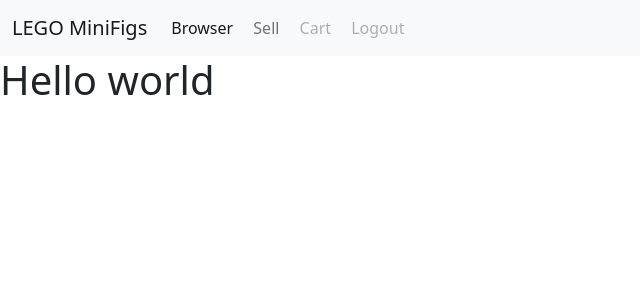
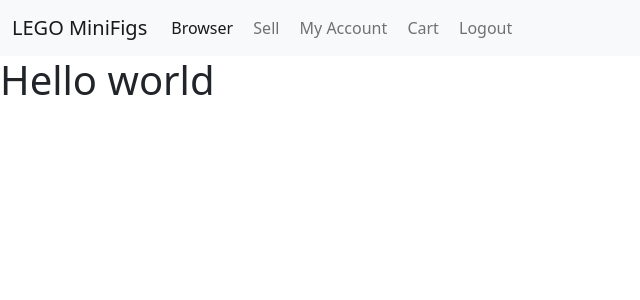
Before and after one commit to Tracylu2015/lego-mini-figs, a Flask app: page / in a window 1280 px wide. Shown: the top 300 px of the page, without its empty margins (0-640 px from the left). Run offline with Flask 2, Linux system fonts and the light colour scheme; the visitor is signed in with stand-in values (Sample User, id 1); parts of the project's set-up code (start-up, migrations or seed data) failed here and were passed over.

Commit message:
add href in base and add my account for register user

```diff
--- a/miniFig_app/routes.py
+++ b/miniFig_app/routes.py
@@ -7,14 +7,13 @@ from miniFig_app.models.user import User
 
 bcrypt = Bcrypt(app)
 
-@app.route('/')
-@app.route('/index')
-@login_required
-def index():
-    return render_template('index.html')
+# @app.route('/add_to_cart')
+# @login_required
+# def index():
+#     return render_template('index.html')
 
 @app.route('/')
-def mainroute():
+def index():
     return render_template('index.html')
 
 
@@ -44,7 +43,7 @@ def register():
         db.session.commit()
         login_user(user)
         flash('Congratulations, you are now a registered user!')
-        return redirect(url_for('login'))
+        return redirect(url_for('index'))
     return render_template('register.html', title='Register', form=form)
 
 @app.route('/logout')
--- a/miniFig_app/templates/base.html
+++ b/miniFig_app/templates/base.html
@@ -1,64 +1,60 @@
 <!DOCTYPE html>
 <html lang="en">
+
 <head>
   <meta charset="UTF-8" />
   <meta http-equiv="X-UA-Compatible" content="IE=edge" />
   <meta name="viewport" content="width=device-width, initial-scale=1.0" />
-    <link href='https://cdn.jsdelivr.net/npm/bootstrap@5.1.1/dist/css/bootstrap.min.css' rel='stylesheet' integrity='sha384-F3w7mX95PdgyTmZZMECAngseQB83DfGTowi0iMjiWaeVhAn4FJkqJByhZMI3AhiU' crossorigin='anonymous'>
+  <link href='https://cdn.jsdelivr.net/npm/bootstrap@5.1.1/dist/css/bootstrap.min.css' rel='stylesheet'
+    integrity='sha384-F3w7mX95PdgyTmZZMECAngseQB83DfGTowi0iMjiWaeVhAn4FJkqJByhZMI3AhiU' crossorigin='anonymous'>
   <title>{% block title %}Amazing MiniFigs{% endblock %}</title>
 </head>
+
 <body>
   <nav class="navbar navbar-expand-lg navbar-light bg-light">
     <div class="container-fluid">
-            <a class="navbar-brand" href="#">LEGO MiniFigs</a>
-            <button
-              class="navbar-toggler"
-              type="button"
-              data-bs-toggle="collapse"
-              data-bs-target="#navbarNav"
-              aria-controls="navbarNav"
-              aria-expanded="false"
-              aria-label="Toggle navigation"
-            >
+      <a href='/' class="navbar-brand" href="#">LEGO MiniFigs</a>
+      <button class="navbar-toggler" type="button" data-bs-toggle="collapse" data-bs-target="#navbarNav"
+        aria-controls="navbarNav" aria-expanded="false" aria-label="Toggle navigation">
         <span class="navbar-toggler-icon"></span>
       </button>
       <div class="collapse navbar-collapse" id="navbarNav">
         <ul class="navbar-nav">
           <li class="nav-item">
-                  <a class="nav-link active" aria-current="page" href="#"
-                    >Browser
+            <a class="nav-link active" aria-current="page" href="#">Browser
               <img src="" alt="" />
             </a>
           </li>
           <li class="nav-item">
-                  <a class="nav-link" href="#"
-                    >Sell
+            <a class="nav-link" href="#">Sell
               <img src="" alt="" />
             </a>
           </li>
           {% if not current_user.is_authenticated %}
           <li class="nav-item">
-                  <a class="nav-link" href="#"
-                    >Register
+            <a href='/register' class="nav-link">Register
               <img src="" alt="" />
             </a>
           </li>
           <li class="nav-item">
-                  <a class="nav-link" href="#"
-                    >Login
+            <a href='/login' class="nav-link">Login
+              <img src="" alt="" />
+            </a>
+          </li>
+          {% else %}
+          <li class="nav-item">
+            <a href='/user_account' class="nav-link">My Account
               <img src="" alt="" />
             </a>
           </li>
           {% endif %}
           <li class="nav-item">
-                  <a class="nav-link disabled"
-                    >Cart
+            <a class="nav-link">Cart
               <img src="" alt="" />
             </a>
           </li>
           <li class="nav-item">
-                  <a class="nav-link disabled"
-                    >Logout
+            <a href='/logout' class="nav-link">Logout
               <img src="" alt="" />
             </a>
           </li>
@@ -67,4 +63,5 @@
     </div>
   </nav>
   {% block body %}{% endblock %}
+
 </html>
```
Lines whose indentation alone changed are shown as unchanged.
